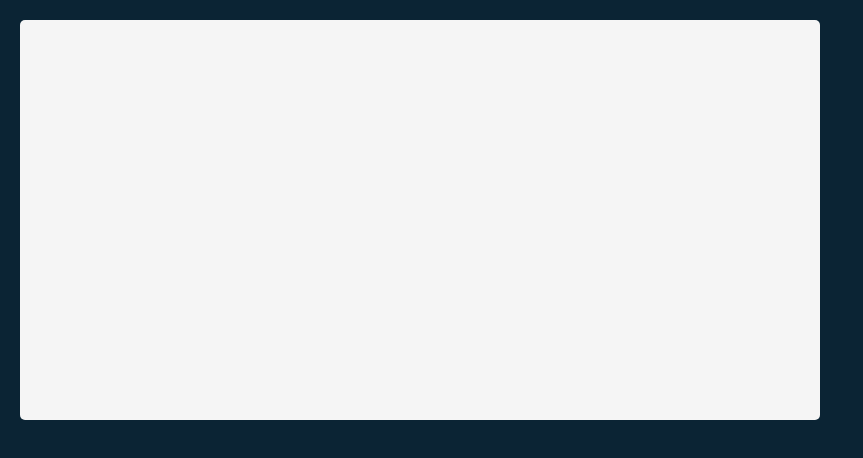
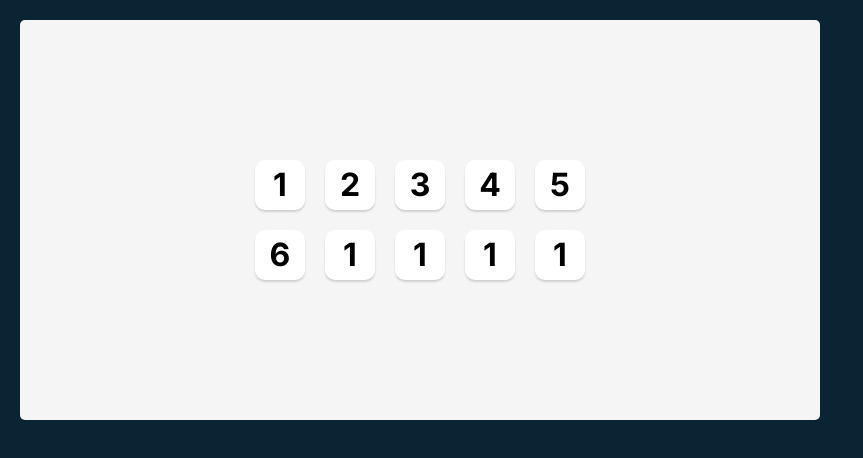
Before and after one commit to Persona743/tenzies-game, a React (Vite) app: page / in a window 1280 px wide. Shown: the top 458 px of the page, without its empty margins (0-863 px from the left). Built offline with nearby package versions, Linux system fonts and the light colour scheme.

Commit message:
die component added

```diff
--- a/src/App.css
+++ b/src/App.css
@@ -8,9 +8,37 @@
     padding: 20px;
 }
 
-main{
+main {
     background-color: #F5F5F5;
     height: 400px;
     max-width: 800px;
     border-radius: 5px;
+    padding: 20px;
+    display: flex;
+    flex-direction: column;
+    justify-content: center;
+    align-items: center;
 }
+
+/* dice section */
+.dice-container {
+    display: grid;
+    grid-template: auto auto/ repeat(5, 1fr);
+    gap: 20px;
+}
+
+.die-face{
+    height: 50px;
+    width: 50px;
+    box-shadow: 0 2px 2px rgba(0, 0,0, 0.15);
+    border-radius: 10px;
+    display: flex;
+    justify-content: center;
+    align-items: center;
+    cursor: pointer;
+    background-color: white;
+}
+
+.die-num{
+    font-size: 2rem;
+}
--- a/src/App.jsx
+++ b/src/App.jsx
@@ -1,10 +1,23 @@
+import Die from './components/Die'
+
 import './App.css'
 
 export default function App() {
 
   return (
-    <main>
-
-    </main>
-  )
+      <main>
+          <div className='dice-container'>
+              <Die value="1" />
+              <Die value="2" />
+              <Die value="3" />
+              <Die value="4" />
+              <Die value="5" />
+              <Die value="6" />
+              <Die value="1" />
+              <Die value="1" />
+              <Die value="1" />
+              <Die value="1" />
+          </div>
+      </main>
+  );
 }
--- /dev/null
+++ b/src/components/Die.tsx
@@ -0,0 +1,9 @@
+import React from 'react'
+
+export default function die(props) {
+  return (
+      <div className='die-face'>
+          <h2 className='die-num'>{ props.value}</h2>
+    </div>
+  )
+}
```
